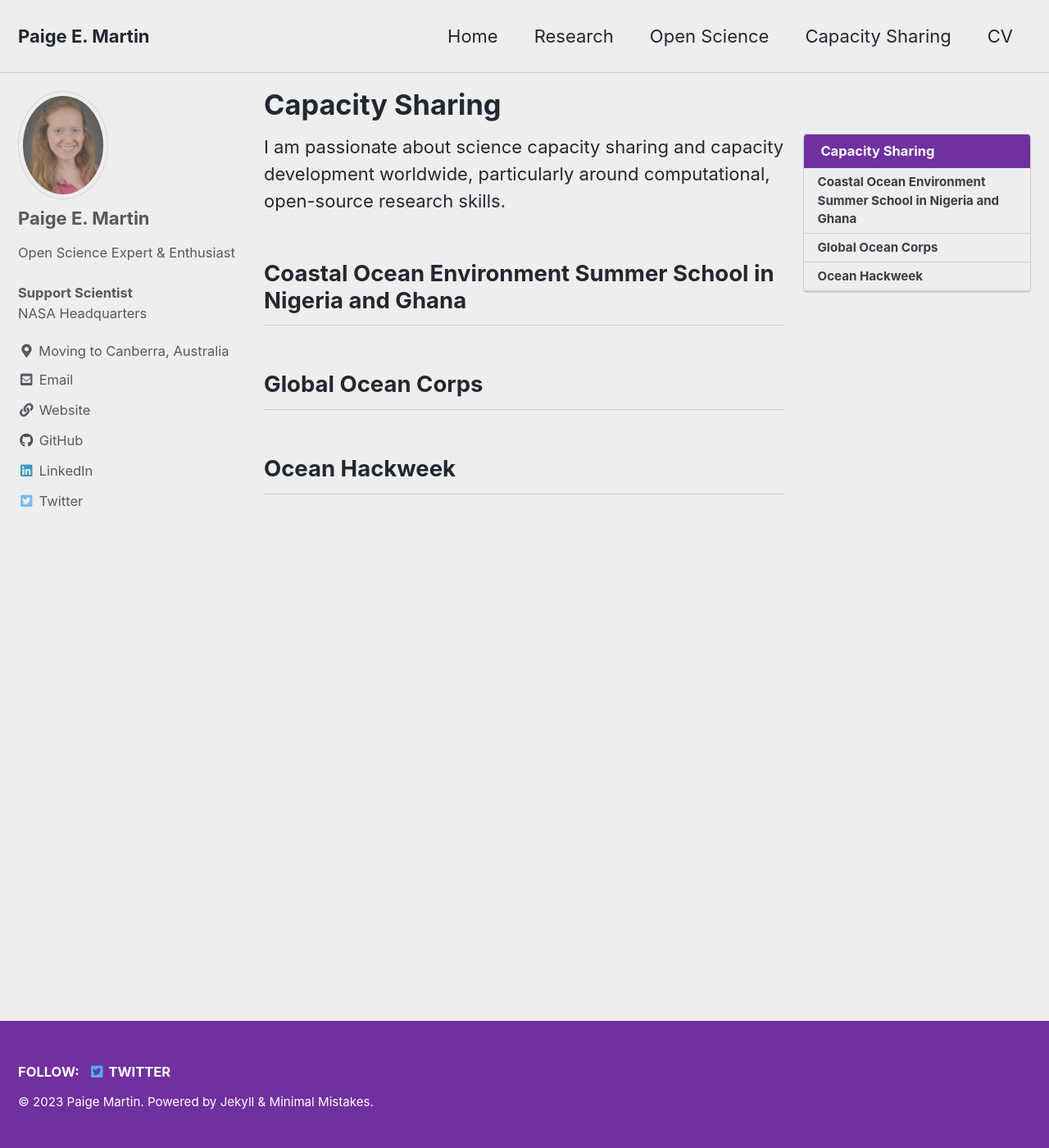
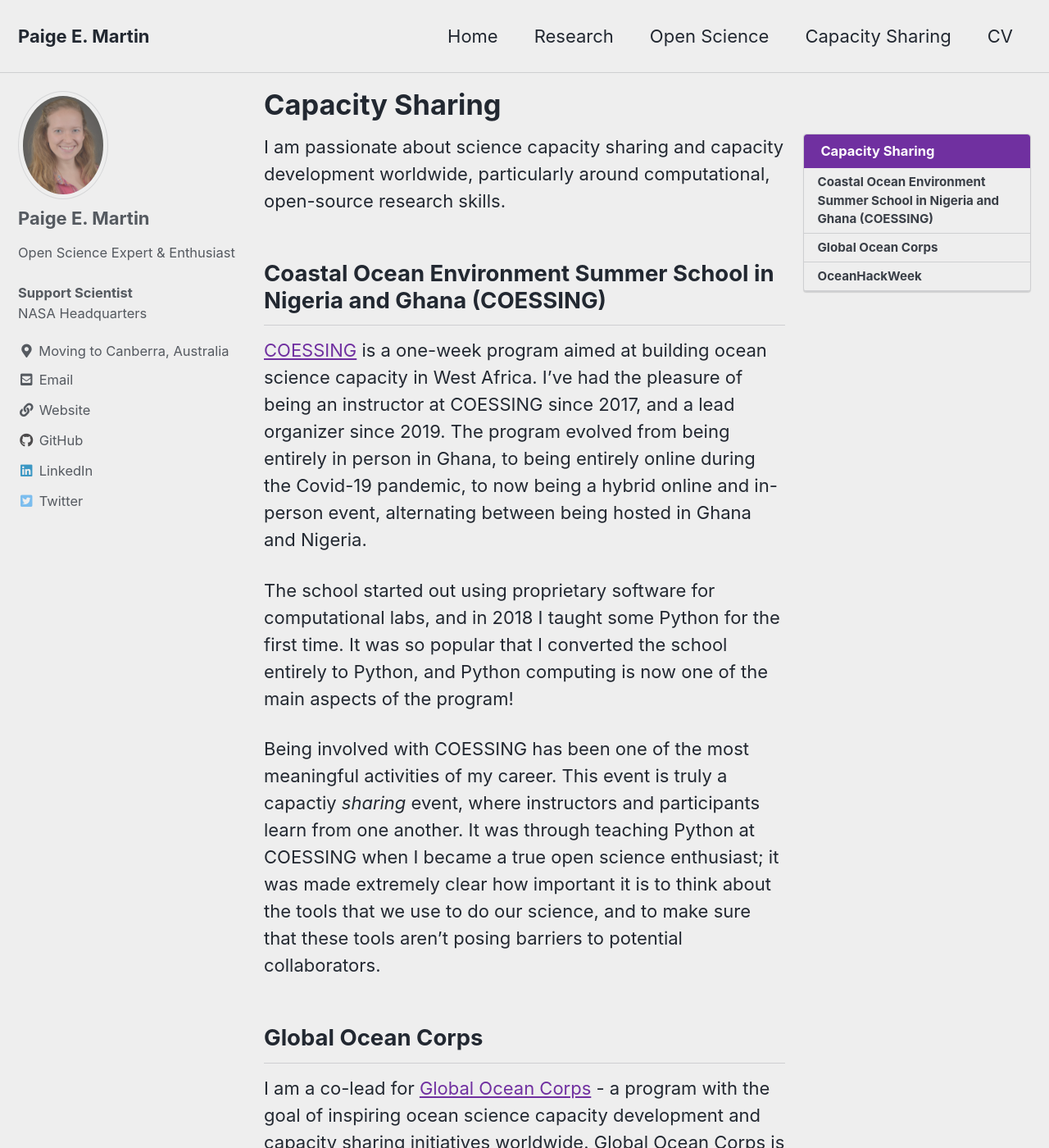
Before and after one commit to wanbint/wb, a Jekyll site: the page built from _pages/capacity-sharing.md, in a window 1280 px wide and 1400 px high. Shown: the whole window at 82% size. Built offline with Jekyll 4.4.1, drawn with Linux system fonts in a browser that asks for light colours; cached includes are drawn as plain includes; some of the changed text lies outside the part shown.

Commit message:
Add content to capacity-sharing.md

```diff
--- a/_pages/capacity-sharing.md
+++ b/_pages/capacity-sharing.md
@@ -12,8 +12,22 @@ toc_sticky: true
 
 I am passionate about science capacity sharing and capacity development worldwide, particularly around computational, open-source research skills.
 
-## Coastal Ocean Environment Summer School in Nigeria and Ghana
+## Coastal Ocean Environment Summer School in Nigeria and Ghana (COESSING)
+
+[COESSING](https://coessing.org) is a one-week program aimed at building ocean science capacity in West Africa.
+I've had the pleasure of being an instructor at COESSING since 2017, and a lead organizer since 2019.
+The program evolved from being entirely in person in Ghana, to being entirely online during the Covid-19 pandemic, to now being a hybrid online and in-person event, alternating between being hosted in Ghana and Nigeria.
+
+The school started out using proprietary software for computational labs, and in 2018 I taught some Python for the first time. It was so popular that I converted the school entirely to Python, and Python computing is now one of the main aspects of the program!
+
+Being involved with COESSING has been one of the most meaningful activities of my career. This event is truly a capactiy _sharing_ event, where instructors and participants learn from one another. It was through teaching Python at COESSING when I became a true open science enthusiast; it was made extremely clear how important it is to think about the tools that we use to do our science, and to make sure that these tools aren't posing barriers to potential collaborators.
+
+
 
 ## Global Ocean Corps
 
-## Ocean Hackweek
+I am a co-lead for [Global Ocean Corps](https://globaloceancorps.org) - a program with the goal of inspiring ocean science capacity development and capacity sharing initiatives worldwide. Global Ocean Corps is still in its infancy, and we are currently working to set up and fund more summer schools like COESSING in other parts of the world.
+
+## OceanHackWeek
+
+OceanHackWeek (OHW) is a one-week collaborative learning experience aimed at teaching and promoting best-practice ocean science computational workflows. I have been an organizer, a member of the Steering Council, and a mentor for OHW.
```
